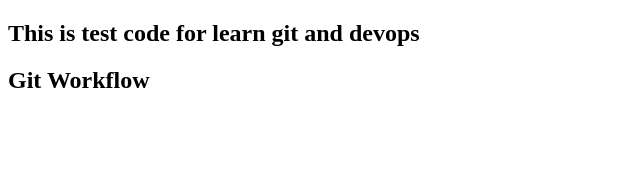
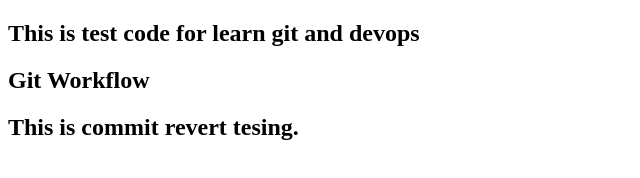
Before and after one commit to SAGAR97619/git-Workflow, a plain HTML site: page index.html in a window 1280 px wide. Shown: the whole page, without its empty margins (0-640 px from the left). Drawn offline with Linux system fonts and the light colour scheme.

Commit message:
Commit revert testing

```diff
--- a/index.html
+++ b/index.html
@@ -8,5 +8,6 @@
 <body>
     <h2>This is test code for learn git and devops</h2>
     <h2>Git Workflow</h2>
+    <h2>This is commit revert tesing.</h2>
 </body>
 </html>
```
